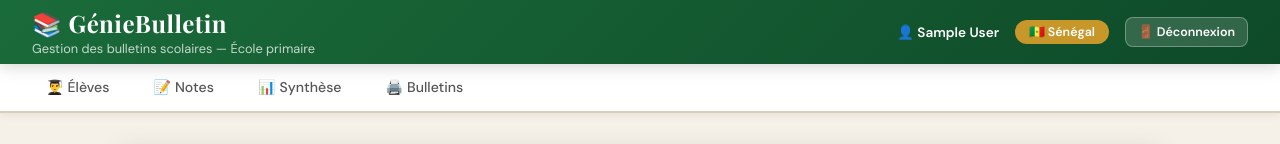
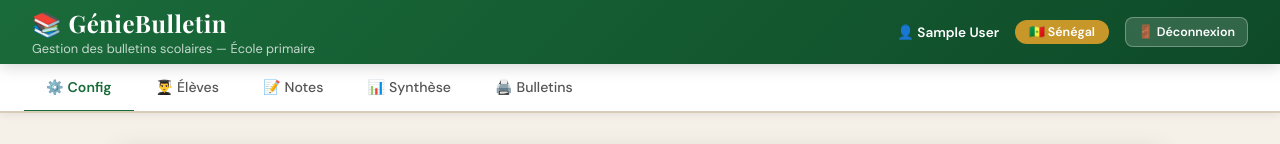
Before and after one commit to MapateLoum/GenieBulletin, a Next.js app: page /configuration in a window 1280 px wide. Shown: the top 144 px of the page. Built offline with nearby package versions, Linux system fonts and the light colour scheme; no server answers; the database is empty; sample sign-in values are in the browser's storage.

Commit message:
Fixation de la page config pour les maîtres

```diff
--- a/src/components/layout/TabNav.tsx
+++ b/src/components/layout/TabNav.tsx
@@ -6,10 +6,11 @@ import { useSession } from 'next-auth/react'
 import styles from './TabNav.module.css'
 
 const TABS_COMMUNS = [
-  { href: '/eleves',    emoji: '👨‍🎓', label: 'Élèves',    key: 'eleves' },
-  { href: '/notes',     emoji: '📝', label: 'Notes',     key: 'notes' },
-  { href: '/synthese',  emoji: '📊', label: 'Synthèse',  key: 'synthese' },
-  { href: '/bulletins', emoji: '🖨️', label: 'Bulletins', key: 'bulletins' },
+  { href: '/configuration', emoji: '⚙️', label: 'Config',    key: 'config' },
+  { href: '/eleves',        emoji: '👨‍🎓', label: 'Élèves',    key: 'eleves' },
+  { href: '/notes',         emoji: '📝', label: 'Notes',     key: 'notes' },
+  { href: '/synthese',      emoji: '📊', label: 'Synthèse',  key: 'synthese' },
+  { href: '/bulletins',     emoji: '🖨️', label: 'Bulletins', key: 'bulletins' },
 ]
 
 const TABS_DIRECTEUR = [
```
